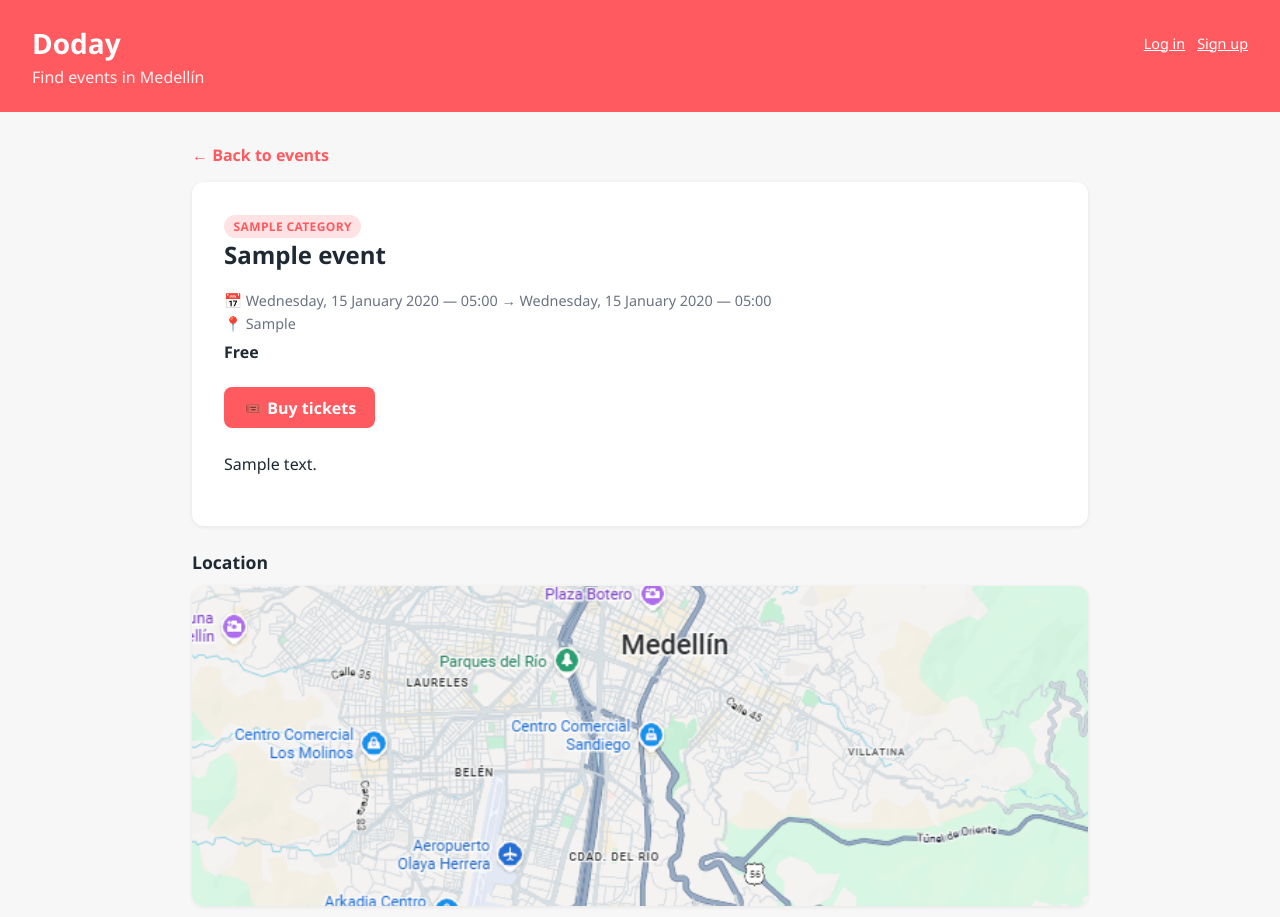
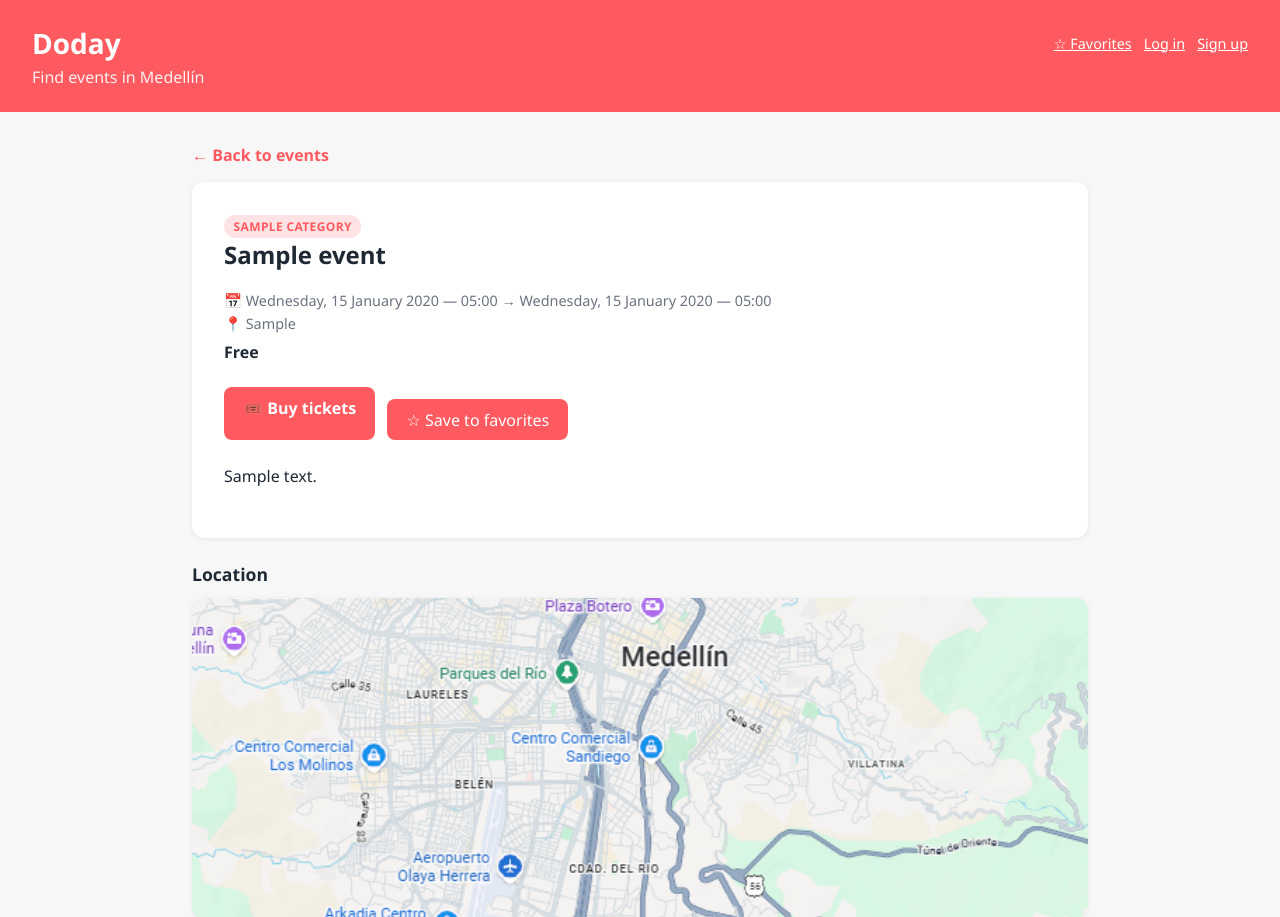
Before and after one commit to JANATAROTO/Doday-Project, a Django app: page /1/ in a window 1280 px wide. Shown: the top 917 px of the page. Run offline with Django 5.2, Linux system fonts and the light colour scheme; tables that the repository leaves empty hold one stand-in row (values such as "Sample post").

Commit message:
RF16/RF17: session-based event favorites
Adds a favorites toggle (event_detail) and a dedicated favorites list
page, backed by the session so both guests and authenticated users can
bookmark events without a dedicated model. A new favorites context
processor exposes the count in the nav bar.

Also restricts the "+ Create event" link to staff users instead of any
authenticated user, matching the organizer-only intent of RF4/RF5/RF6;
seed_events now promotes seeded organizer accounts to is_staff.

```diff
--- a/doday/settings.py
+++ b/doday/settings.py
@@ -62,6 +62,7 @@ TEMPLATES = [
                 'django.template.context_processors.request',
                 'django.contrib.auth.context_processors.auth',
                 'django.contrib.messages.context_processors.messages',
+                'events.context_processors.favorites',
             ],
         },
     },
--- /dev/null
+++ b/events/context_processors.py
@@ -0,0 +1,4 @@
+def favorites(request):
+    """RF17: expose the current session's favorite count to every template
+    (used for the "Favorites (N)" link in the header)."""
+    return {"favorite_count": len(request.session.get("favorite_ids", []))}
--- a/events/management/commands/seed_events.py
+++ b/events/management/commands/seed_events.py
@@ -76,8 +76,12 @@ class Command(BaseCommand):
             user, created = User.objects.get_or_create(username=username)
             if created:
                 user.set_password(password)
-                user.save()
                 self.stdout.write(self.style.SUCCESS(f"organizer created: {username}"))
+            if not user.is_staff:
+                # Only admin (is_staff) users can create/manage events.
+                user.is_staff = True
+                self.stdout.write(self.style.SUCCESS(f"promoted to admin: {username}"))
+            user.save()
 
         for data in SAMPLE_EVENTS:
             category, _ = Category.objects.get_or_create(name=data["category"])
--- a/events/static/events/style.css
+++ b/events/static/events/style.css
@@ -187,6 +187,22 @@ h1 {
     cursor: pointer;
 }
 
+.favorite-button {
+    border: none;
+    cursor: pointer;
+    font: inherit;
+}
+
+.event-card-link {
+    display: block;
+    text-decoration: none;
+    color: inherit;
+}
+
+.favorite-form {
+    margin-top: 0.75rem;
+}
+
 .list-header {
     display: flex;
     align-items: center;
--- a/events/templates/events/base.html
+++ b/events/templates/events/base.html
@@ -12,6 +12,7 @@
         <div class="header-row">
             <a class="brand" href="{% url 'events:event_list' %}">Doday</a>
             <div class="auth-status">
+                <a href="{% url 'events:favorites_list' %}">☆ Favorites{% if favorite_count %} ({{ favorite_count }}){% endif %}</a>
                 {% if user.is_authenticated %}
                     <span>Hi, {{ user.username }}</span>
                     <form method="post" action="{% url 'logout' %}" class="logout-form">
--- a/events/templates/events/event_detail.html
+++ b/events/templates/events/event_detail.html
@@ -17,7 +17,16 @@
     <p class="event-price">
         {% if event.is_free %}Free{% else %}${{ event.price }}{% endif %}
     </p>
-    <a class="edit-link" href="{{ ticket_url }}" target="_blank" rel="noopener noreferrer">🎟️ Buy tickets</a>
+    <div class="event-actions">
+        <a class="edit-link" href="{{ ticket_url }}" target="_blank" rel="noopener noreferrer">🎟️ Buy tickets</a>
+        <form method="post" action="{% url 'events:favorite_toggle' event.pk %}" class="favorite-form">
+            {% csrf_token %}
+            <input type="hidden" name="next" value="{% url 'events:event_detail' event.pk %}">
+            <button type="submit" class="favorite-button {% if is_favorited %}delete-link{% else %}edit-link{% endif %}">
+                {% if is_favorited %}★ Remove from favorites{% else %}☆ Save to favorites{% endif %}
+            </button>
+        </form>
+    </div>
     <p class="event-description">{{ event.description }}</p>
 
     {% if transit_estimate %}
@@ -26,7 +35,7 @@
     <p class="event-meta"><a href="{% url 'events:accommodation_edit' %}">Set your accommodation</a> to see transit time to this event.</p>
     {% endif %}
 
-    {% if user.is_authenticated and user.id == event.organizer_id %}
+    {% if user.is_staff and user.id == event.organizer_id %}
     <div class="event-actions">
         <a class="edit-link" href="{% url 'events:event_edit' event.pk %}">✏️ Edit event</a>
         <a class="delete-link" href="{% url 'events:event_delete' event.pk %}">🗑️ Delete event</a>
--- a/events/templates/events/event_list.html
+++ b/events/templates/events/event_list.html
@@ -5,7 +5,7 @@
 {% block content %}
 <div class="list-header">
     <h1>Upcoming events</h1>
-    {% if user.is_authenticated %}
+    {% if user.is_staff %}
     <a class="edit-link" href="{% url 'events:event_create' %}">+ Create event</a>
     {% endif %}
 </div>
--- a/events/urls.py
+++ b/events/urls.py
@@ -8,7 +8,9 @@ urlpatterns = [
     path("", views.event_list, name="event_list"),
     path("create/", views.event_create, name="event_create"),
     path("accommodation/", views.accommodation_edit, name="accommodation_edit"),
+    path("favorites/", views.favorites_list, name="favorites_list"),
     path("<int:pk>/", views.event_detail, name="event_detail"),
     path("<int:pk>/edit/", views.event_edit, name="event_edit"),
     path("<int:pk>/delete/", views.event_delete, name="event_delete"),
+    path("<int:pk>/favorite/", views.favorite_toggle, name="favorite_toggle"),
 ]
--- a/events/views.py
+++ b/events/views.py
@@ -6,10 +6,18 @@ from django.core.exceptions import PermissionDenied
 from django.db.models import Q
 from django.shortcuts import get_object_or_404, redirect, render
 from django.utils import timezone
+from django.utils.http import url_has_allowed_host_and_scheme
+from django.views.decorators.http import require_POST
 
 from .distance import estimate_transit
 from .forms import AccommodationForm, EventFilterForm, EventForm, SignupForm
 from .models import Event
+
+
+def _get_favorite_ids(request):
+    """RF16: favorites are stored in the session so both guests and
+    authenticated users can bookmark events without a dedicated model."""
+    return request.session.get("favorite_ids", [])
 
 
 def signup(request):
@@ -86,12 +94,41 @@ def event_detail(request, pk):
             "accommodation": accommodation,
             "transit_estimate": transit_estimate,
             "ticket_url": ticket_url,
+            "is_favorited": event.pk in _get_favorite_ids(request),
         },
     )
 
 
+@require_POST
+def favorite_toggle(request, pk):
+    """RF16: bookmark/unbookmark an event into the session's favorites list."""
+    event = get_object_or_404(Event, pk=pk)
+    favorite_ids = _get_favorite_ids(request)
+
+    if event.pk in favorite_ids:
+        favorite_ids.remove(event.pk)
+    else:
+        favorite_ids.append(event.pk)
+    request.session["favorite_ids"] = favorite_ids
+
+    next_url = request.POST.get("next")
+    if next_url and url_has_allowed_host_and_scheme(next_url, allowed_hosts={request.get_host()}):
+        return redirect(next_url)
+    return redirect("events:event_detail", pk=event.pk)
+
+
+def favorites_list(request):
+    """RF17: dedicated panel listing the session's saved favorite events."""
+    favorite_ids = _get_favorite_ids(request)
+    events = Event.objects.select_related("category").filter(pk__in=favorite_ids)
+    return render(request, "events/favorites_list.html", {"events": events})
+
+
 @login_required
 def event_create(request):
+    if not request.user.is_staff:
+        raise PermissionDenied("Only admin users can create events.")
+
     if request.method == "POST":
         form = EventForm(request.POST)
         if form.is_valid():
@@ -108,8 +145,8 @@ def event_create(request):
 @login_required
 def event_edit(request, pk):
     event = get_object_or_404(Event, pk=pk)
-    if event.organizer_id != request.user.id:
-        raise PermissionDenied("You can only edit events you organize.")
+    if not request.user.is_staff or event.organizer_id != request.user.id:
+        raise PermissionDenied("Only the admin user who organizes this event can edit it.")
 
     if request.method == "POST":
         form = EventForm(request.POST, instance=event)
@@ -125,8 +162,8 @@ def event_edit(request, pk):
 @login_required
 def event_delete(request, pk):
     event = get_object_or_404(Event, pk=pk)
-    if event.organizer_id != request.user.id:
-        raise PermissionDenied("You can only delete events you organize.")
+    if not request.user.is_staff or event.organizer_id != request.user.id:
+        raise PermissionDenied("Only the admin user who organizes this event can delete it.")
 
     if request.method == "POST":
         event.delete()
```
Also changed, not shown: events/templates/events/favorites_list.html (added, +37 -0 lines).
